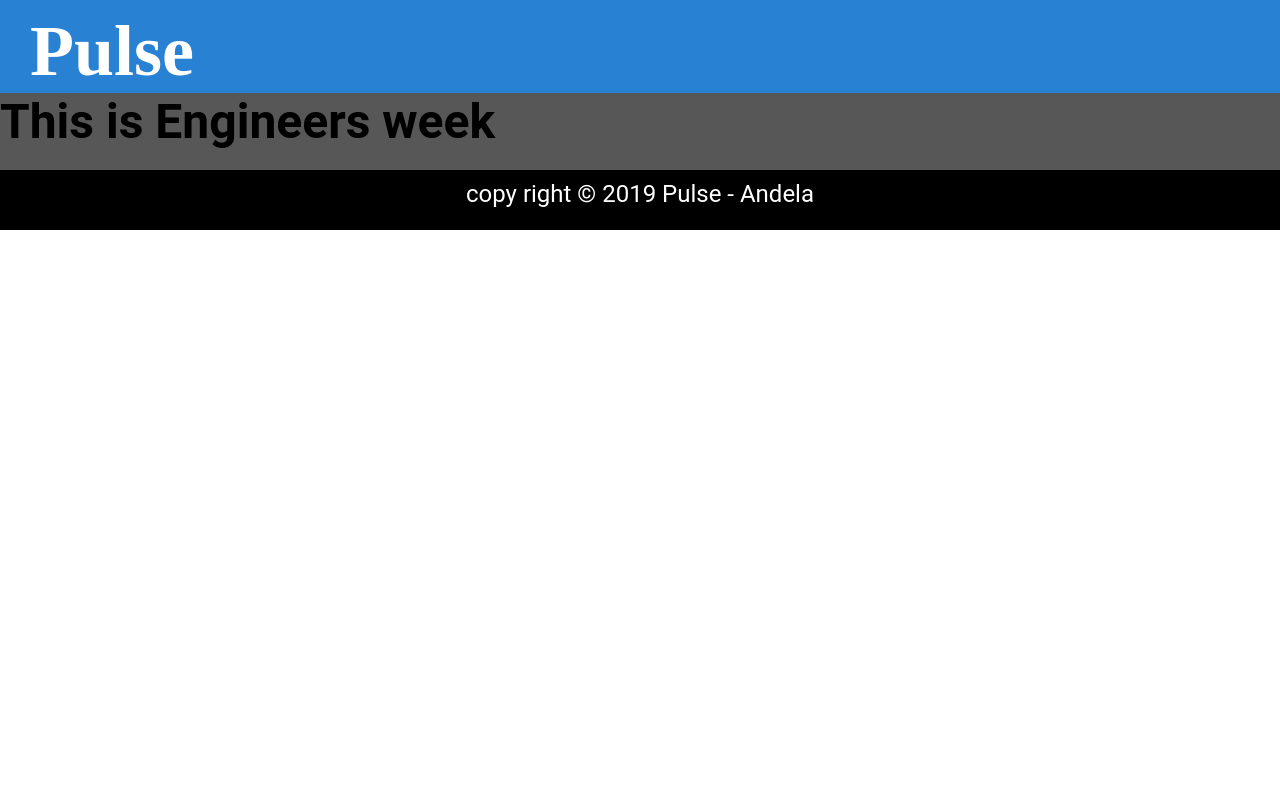
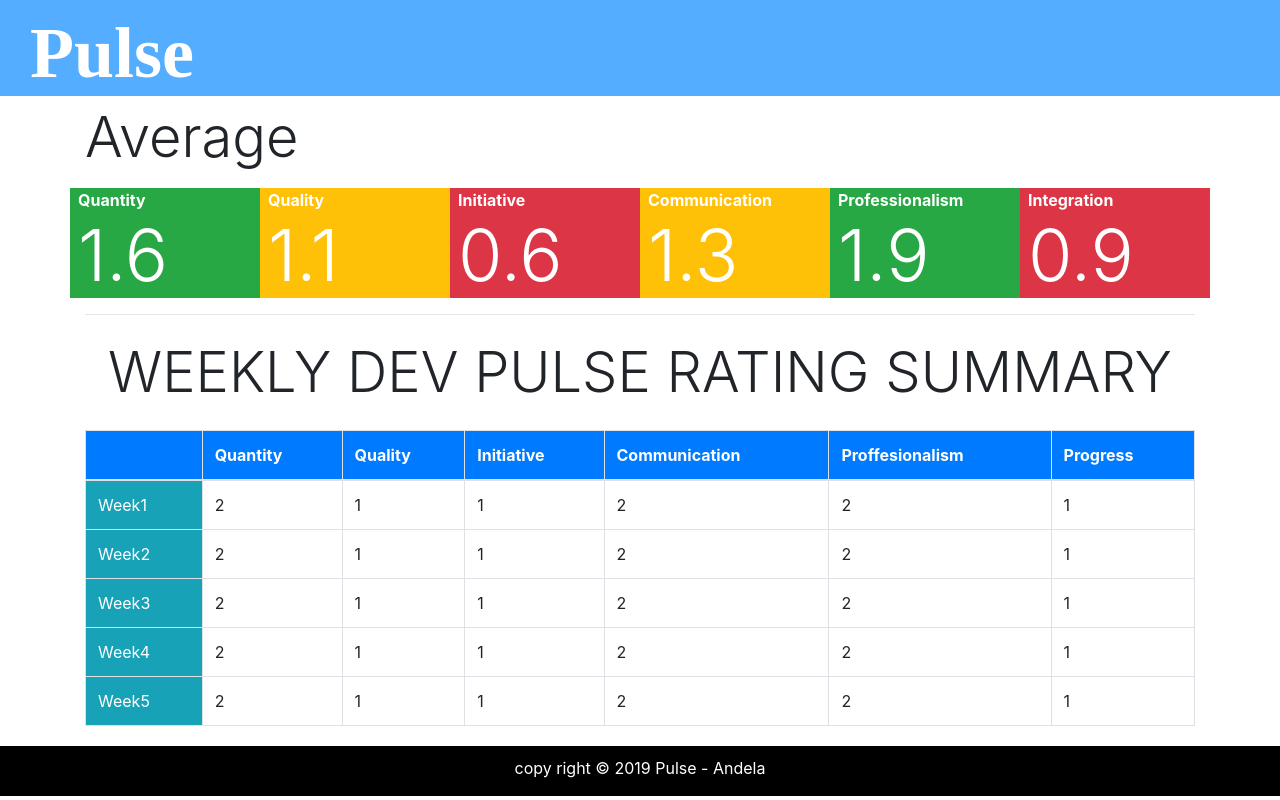
Before and after one commit to higustave12/Pulse-App, a React (Create React App) app: page /weekdetails in a window 1280 px wide. Built offline with nearby package versions, Linux system fonts and the light colour scheme.

Commit message:
add engineer dashboard

```diff
--- a/package.json
+++ b/package.json
@@ -3,6 +3,7 @@
   "version": "0.1.0",
   "private": true,
   "dependencies": {
+    "bootstrap": "^4.3.1",
     "react": "^16.11.0",
     "react-dom": "^16.11.0",
     "react-router-dom": "^5.1.2",
--- /dev/null
+++ b/src/components/Engineer/average.jsx
@@ -0,0 +1,62 @@
+import React, { Component } from 'react';
+
+class Average extends Component{
+  render(){
+    return (
+      <React.Fragment>
+        <div className="row">
+          <div className="col-md-2 bg-success">
+            <div className="row">
+              <div className="display-5 font-weight-bold text-white ml-2">Quantity</div>
+            </div>
+            <div className="row">
+              <div className="display-3 text-white ml-2">1.6</div>
+            </div>
+          </div>
+          <div className="col-md-2 bg-warning">
+            <div className="row">
+              <div className="display-5 font-weight-bold text-white ml-2">Quality</div>
+            </div>
+            <div className="row">
+              <div className="display-3 text-white ml-2">1.1</div>
+            </div>
+          </div>
+          <div className="col-md-2 bg-danger">
+            <div className="row">
+              <div className="display-5 font-weight-bold text-white ml-2">Initiative</div>
+            </div>
+            <div className="row">
+              <div className="display-3 text-white ml-2">0.6</div>
+            </div>
+          </div>
+          <div className="col-md-2 bg-warning">
+            <div className="row">
+              <div className="display-5 font-weight-bold text-white ml-2">Communication</div>
+            </div>
+            <div className="row">
+              <div className="display-3 text-white ml-2">1.3</div>
+            </div>
+          </div>
+          <div className="col-md-2 bg-success">
+            <div className="row">
+              <div className="display-5 font-weight-bold text-white ml-2">Professionalism</div>
+            </div>
+            <div className="row">
+              <div className="display-3 text-white ml-2">1.9</div>
+            </div>
+          </div>
+          <div className="col-md-2 bg-danger">
+            <div className="row">
+              <div className="display-5 font-weight-bold text-white ml-2">Integration</div>
+            </div>
+            <div className="row">
+              <div className="display-3 text-white ml-2">0.9</div>
+            </div>
+          </div>
+        </div>
+      </React.Fragment>
+    );
+  }
+}
+
+export default Average;
--- a/src/components/Engineer/weekdetails.jsx
+++ b/src/components/Engineer/weekdetails.jsx
@@ -1,7 +1,76 @@
 import React from "react";
+import Average from './average';
+import 'bootstrap/dist/css/bootstrap.css'
 
 const Weekdetails = () => {
-  return <h1>This is Engineers week</h1>;
+  return <React.Fragment>
+            <div className="container">
+              <p className="display-4">Average</p>
+              <Average />
+              <hr/>
+              <p className="display-4 text-center mt-4">WEEKLY DEV PULSE RATING  SUMMARY</p>
+              <table className="table table-bordered mt-4">
+                <thead>
+                  <tr>
+                    <th className="bg-primary text-white">&nbsp;</th>
+                    <th className="bg-primary text-white">Quantity</th>
+                    <th className="bg-primary text-white">Quality</th>
+                    <th className="bg-primary text-white">Initiative</th>
+                    <th className="bg-primary text-white">Communication</th>
+                    <th className="bg-primary text-white">Proffesionalism</th>
+                    <th className="bg-primary text-white">Progress</th>
+                  </tr>
+                </thead>
+                <tbody>
+                  <tr>
+                    <td className="bg-info text-white">Week1</td>
+                    <td>2</td>
+                    <td>1</td>
+                    <td>1</td>
+                    <td>2</td>
+                    <td>2</td>
+                    <td>1</td>
+                  </tr>
+                  <tr>
+                    <td className="bg-info text-white">Week2</td>
+                    <td>2</td>
+                    <td>1</td>
+                    <td>1</td>
+                    <td>2</td>
+                    <td>2</td>
+                    <td>1</td>
+                  </tr>
+                  <tr>
+                    <td className="bg-info text-white">Week3</td>
+                    <td>2</td>
+                    <td>1</td>
+                    <td>1</td>
+                    <td>2</td>
+                    <td>2</td>
+                    <td>1</td>
+                  </tr>
+                  <tr>
+                    <td className="bg-info text-white">Week4</td>
+                    <td>2</td>
+                    <td>1</td>
+                    <td>1</td>
+                    <td>2</td>
+                    <td>2</td>
+                    <td>1</td>
+                  </tr>
+                  <tr>
+                    <td className="bg-info text-white">Week5</td>
+                    <td>2</td>
+                    <td>1</td>
+                    <td>1</td>
+                    <td>2</td>
+                    <td>2</td>
+                    <td>1</td>
+                  </tr>
+                </tbody>
+              </table>
+            </div>
+          </React.Fragment>;
 };
 
 export default Weekdetails;
--- a/src/css/sign-up.css
+++ b/src/css/sign-up.css
@@ -12,9 +12,7 @@ body {
   background-position: center;
   background-size: cover;
 }
-#root {
-  background: rgba(0, 0, 0, 0.66);
-}
+
 header {
   max-height: 99px;
   background: rgba(26, 145, 255, 0.74);
```
Also changed, not shown: 1 other file (tests, documents, lock files or other folders).
